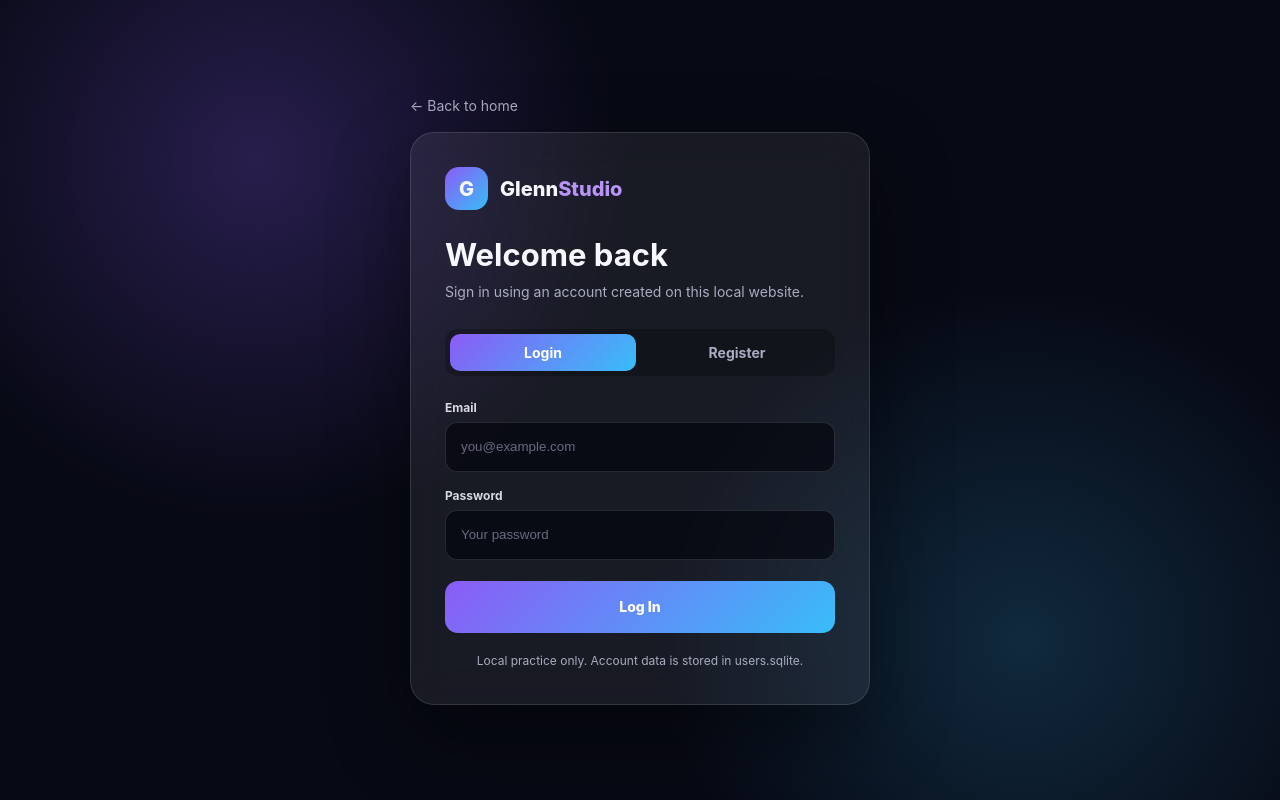
After one commit to hisirdoux1/testing-website, a PHP site: page /auth.php?form=login in a window 1280 px wide. The commit adds this page. Run offline with PHP 8.4, Linux system fonts and the light colour scheme; data comes from the database, SQL or seed files in the repository; both versions use the stored data as it was after the commit.

Commit message:
Add PHP login and registration

```diff
--- /dev/null
+++ b/auth.php
@@ -0,0 +1,548 @@
+<?php
+declare(strict_types=1);
+
+session_start();
+
+function e(string $value): string
+{
+    return htmlspecialchars($value, ENT_QUOTES, 'UTF-8');
+}
+
+try {
+    $db = new PDO('sqlite:' . __DIR__ . '/users.sqlite');
+    $db->setAttribute(PDO::ATTR_ERRMODE, PDO::ERRMODE_EXCEPTION);
+    $db->setAttribute(PDO::ATTR_DEFAULT_FETCH_MODE, PDO::FETCH_ASSOC);
+
+    $db->exec(
+        'CREATE TABLE IF NOT EXISTS users (
+            id INTEGER PRIMARY KEY AUTOINCREMENT,
+            name TEXT NOT NULL,
+            email TEXT NOT NULL UNIQUE COLLATE NOCASE,
+            password_hash TEXT NOT NULL,
+            created_at TEXT NOT NULL DEFAULT CURRENT_TIMESTAMP
+        )'
+    );
+} catch (PDOException $exception) {
+    http_response_code(500);
+    exit('Database error. Make sure PDO SQLite is enabled in PHP.');
+}
+
+if (empty($_SESSION['csrf_token'])) {
+    $_SESSION['csrf_token'] = bin2hex(random_bytes(32));
+}
+
+$message = '';
+$messageType = '';
+$activeForm = ($_GET['form'] ?? 'login') === 'register' ? 'register' : 'login';
+
+if (isset($_GET['logged_out'])) {
+    $message = 'You have been logged out.';
+    $messageType = 'success';
+}
+
+if ($_SERVER['REQUEST_METHOD'] === 'POST') {
+    $submittedToken = (string) ($_POST['csrf_token'] ?? '');
+
+    if (!hash_equals($_SESSION['csrf_token'], $submittedToken)) {
+        $message = 'Invalid request. Refresh the page and try again.';
+        $messageType = 'error';
+    } else {
+        $action = (string) ($_POST['action'] ?? '');
+
+        if ($action === 'register') {
+            $activeForm = 'register';
+
+            $name = trim((string) ($_POST['name'] ?? ''));
+            $email = strtolower(trim((string) ($_POST['email'] ?? '')));
+            $password = (string) ($_POST['password'] ?? '');
+            $confirmPassword = (string) ($_POST['confirm_password'] ?? '');
+
+            if ($name === '' || $email === '' || $password === '') {
+                $message = 'Complete all required fields.';
+                $messageType = 'error';
+            } elseif (!filter_var($email, FILTER_VALIDATE_EMAIL)) {
+                $message = 'Enter a valid email address.';
+                $messageType = 'error';
+            } elseif (mb_strlen($password) < 8) {
+                $message = 'Password must contain at least 8 characters.';
+                $messageType = 'error';
+            } elseif ($password !== $confirmPassword) {
+                $message = 'The passwords do not match.';
+                $messageType = 'error';
+            } else {
+                $checkUser = $db->prepare(
+                    'SELECT id FROM users WHERE email = :email LIMIT 1'
+                );
+                $checkUser->execute(['email' => $email]);
+
+                if ($checkUser->fetch()) {
+                    $message = 'An account with that email already exists.';
+                    $messageType = 'error';
+                } else {
+                    $createUser = $db->prepare(
+                        'INSERT INTO users (name, email, password_hash)
+                         VALUES (:name, :email, :password_hash)'
+                    );
+
+                    $createUser->execute([
+                        'name' => $name,
+                        'email' => $email,
+                        'password_hash' => password_hash(
+                            $password,
+                            PASSWORD_DEFAULT
+                        ),
+                    ]);
+
+                    session_regenerate_id(true);
+
+                    $_SESSION['user'] = [
+                        'id' => (int) $db->lastInsertId(),
+                        'name' => $name,
+                        'email' => $email,
+                    ];
+
+                    header('Location: auth.php');
+                    exit;
+                }
+            }
+        }
+
+        if ($action === 'login') {
+            $activeForm = 'login';
+
+            $email = strtolower(trim((string) ($_POST['email'] ?? '')));
+            $password = (string) ($_POST['password'] ?? '');
+
+            $findUser = $db->prepare(
+                'SELECT id, name, email, password_hash
+                 FROM users
+                 WHERE email = :email
+                 LIMIT 1'
+            );
+            $findUser->execute(['email' => $email]);
+            $user = $findUser->fetch();
+
+            if (!$user || !password_verify($password, $user['password_hash'])) {
+                $message = 'Incorrect email or password.';
+                $messageType = 'error';
+            } else {
+                session_regenerate_id(true);
+
+                $_SESSION['user'] = [
+                    'id' => (int) $user['id'],
+                    'name' => (string) $user['name'],
+                    'email' => (string) $user['email'],
+                ];
+
+                header('Location: auth.php');
+                exit;
+            }
+        }
+
+        if ($action === 'logout') {
+            unset($_SESSION['user']);
+            session_regenerate_id(true);
+
+            header('Location: auth.php?logged_out=1');
+            exit;
+        }
+    }
+}
+
+$currentUser = $_SESSION['user'] ?? null;
+?>
+<!DOCTYPE html>
+<html lang="en">
+<head>
+    <meta charset="UTF-8">
+    <meta name="viewport" content="width=device-width, initial-scale=1.0">
+    <title>Login | Glenn Studio</title>
+
+    <style>
+        :root {
+            --background: #070914;
+            --card: rgba(255, 255, 255, 0.07);
+            --border: rgba(255, 255, 255, 0.12);
+            --text: #f7f7ff;
+            --muted: #a9adc1;
+            --purple: #8b5cf6;
+            --blue: #38bdf8;
+            --green: #4ade80;
+            --red: #fb7185;
+            --gradient: linear-gradient(135deg, var(--purple), var(--blue));
+        }
+
+        * {
+            box-sizing: border-box;
+            margin: 0;
+            padding: 0;
+        }
+
+        body {
+            min-height: 100vh;
+            display: grid;
+            place-items: center;
+            padding: 30px 20px;
+            font-family: Inter, -apple-system, BlinkMacSystemFont, "Segoe UI", sans-serif;
+            color: var(--text);
+            background:
+                radial-gradient(circle at 20% 20%, rgba(139, 92, 246, 0.25), transparent 30%),
+                radial-gradient(circle at 80% 80%, rgba(56, 189, 248, 0.18), transparent 30%),
+                var(--background);
+        }
+
+        a {
+            color: inherit;
+            text-decoration: none;
+        }
+
+        .auth-page {
+            width: min(100%, 460px);
+        }
+
+        .back-link {
+            display: inline-block;
+            margin-bottom: 18px;
+            color: var(--muted);
+            font-size: 14px;
+        }
+
+        .back-link:hover {
+            color: var(--text);
+        }
+
+        .auth-card {
+            padding: 34px;
+            background: var(--card);
+            border: 1px solid var(--border);
+            border-radius: 24px;
+            box-shadow: 0 30px 80px rgba(0, 0, 0, 0.4);
+            backdrop-filter: blur(20px);
+        }
+
+        .brand {
+            display: flex;
+            align-items: center;
+            gap: 12px;
+            margin-bottom: 28px;
+            font-size: 20px;
+            font-weight: 800;
+        }
+
+        .brand-logo {
+            width: 43px;
+            height: 43px;
+            display: grid;
+            place-items: center;
+            border-radius: 14px;
+            background: var(--gradient);
+        }
+
+        .brand-highlight {
+            color: #b794f6;
+        }
+
+        h1 {
+            margin-bottom: 9px;
+            font-size: 31px;
+            line-height: 1.1;
+        }
+
+        .subtitle {
+            margin-bottom: 25px;
+            color: var(--muted);
+            font-size: 14px;
+            line-height: 1.6;
+        }
+
+        .tabs {
+            display: grid;
+            grid-template-columns: 1fr 1fr;
+            gap: 8px;
+            margin-bottom: 24px;
+            padding: 5px;
+            background: rgba(0, 0, 0, 0.25);
+            border-radius: 13px;
+        }
+
+        .tabs a {
+            padding: 10px;
+            border-radius: 10px;
+            color: var(--muted);
+            font-size: 14px;
+            font-weight: 700;
+            text-align: center;
+        }
+
+        .tabs a.active {
+            color: white;
+            background: var(--gradient);
+        }
+
+        .message {
+            margin-bottom: 18px;
+            padding: 12px 14px;
+            border-radius: 11px;
+            font-size: 13px;
+        }
+
+        .message.error {
+            color: #fecdd3;
+            background: rgba(251, 113, 133, 0.12);
+            border: 1px solid rgba(251, 113, 133, 0.3);
+        }
+
+        .message.success {
+            color: #bbf7d0;
+            background: rgba(74, 222, 128, 0.12);
+            border: 1px solid rgba(74, 222, 128, 0.3);
+        }
+
+        .field {
+            margin-bottom: 16px;
+        }
+
+        label {
+            display: block;
+            margin-bottom: 7px;
+            color: #d7d9e2;
+            font-size: 12px;
+            font-weight: 700;
+        }
+
+        input {
+            width: 100%;
+            min-height: 50px;
+            padding: 0 15px;
+            color: white;
+            background: rgba(5, 7, 15, 0.7);
+            border: 1px solid var(--border);
+            border-radius: 12px;
+            outline: none;
+        }
+
+        input:focus {
+            border-color: var(--purple);
+            box-shadow: 0 0 0 4px rgba(139, 92, 246, 0.13);
+        }
+
+        input::placeholder {
+            color: #666b80;
+        }
+
+        .submit-button,
+        .logout-button {
+            width: 100%;
+            min-height: 52px;
+            margin-top: 5px;
+            color: white;
+            background: var(--gradient);
+            border: 0;
+            border-radius: 13px;
+            font: inherit;
+            font-size: 14px;
+            font-weight: 800;
+            cursor: pointer;
+        }
+
+        .submit-button:hover,
+        .logout-button:hover {
+            filter: brightness(1.08);
+        }
+
+        .helper {
+            margin-top: 18px;
+            color: var(--muted);
+            font-size: 12px;
+            line-height: 1.6;
+            text-align: center;
+        }
+
+        .profile {
+            padding: 22px;
+            background: rgba(139, 92, 246, 0.1);
+            border: 1px solid rgba(183, 148, 246, 0.25);
+            border-radius: 16px;
+        }
+
+        .profile span {
+            color: var(--muted);
+            font-size: 12px;
+        }
+
+        .profile strong {
+            display: block;
+            margin: 4px 0 18px;
+            font-size: 18px;
+        }
+
+        @media (max-width: 520px) {
+            .auth-card {
+                padding: 25px;
+            }
+        }
+    </style>
+</head>
+<body>
+    <main class="auth-page">
+        <a class="back-link" href="index.php">← Back to home</a>
+
+        <section class="auth-card">
+            <div class="brand">
+                <span class="brand-logo">G</span>
+                <span>Glenn<span class="brand-highlight">Studio</span></span>
+            </div>
+
+            <?php if ($currentUser): ?>
+                <h1>Welcome, <?= e((string) $currentUser['name']) ?>.</h1>
+                <p class="subtitle">Your PHP login session is currently active.</p>
+
+                <div class="profile">
+                    <span>Signed in as</span>
+                    <strong><?= e((string) $currentUser['email']) ?></strong>
+
+                    <form method="post" action="auth.php">
+                        <input
+                            type="hidden"
+                            name="csrf_token"
+                            value="<?= e($_SESSION['csrf_token']) ?>"
+                        >
+                        <input type="hidden" name="action" value="logout">
+                        <button class="logout-button" type="submit">Log Out</button>
+                    </form>
+                </div>
+            <?php else: ?>
+                <h1><?= $activeForm === 'register' ? 'Create account' : 'Welcome back' ?></h1>
+                <p class="subtitle">
+                    <?= $activeForm === 'register'
+                        ? 'Register a local account to test PHP and SQLite.'
+                        : 'Sign in using an account created on this local website.' ?>
+                </p>
+
+                <nav class="tabs" aria-label="Authentication forms">
+                    <a
+                        class="<?= $activeForm === 'login' ? 'active' : '' ?>"
+                        href="auth.php?form=login"
+                    >Login</a>
+                    <a
+                        class="<?= $activeForm === 'register' ? 'active' : '' ?>"
+                        href="auth.php?form=register"
+                    >Register</a>
+                </nav>
+
+                <?php if ($message !== ''): ?>
+                    <div class="message <?= e($messageType) ?>">
+                        <?= e($message) ?>
+                    </div>
+                <?php endif; ?>
+
+                <?php if ($activeForm === 'register'): ?>
+                    <form method="post" action="auth.php?form=register">
+                        <input
+                            type="hidden"
+                            name="csrf_token"
+                            value="<?= e($_SESSION['csrf_token']) ?>"
+                        >
+                        <input type="hidden" name="action" value="register">
+
+                        <div class="field">
+                            <label for="register-name">Full name</label>
+                            <input
+                                id="register-name"
+                                name="name"
+                                type="text"
+                                placeholder="Glenn Masculino"
+                                autocomplete="name"
+                                required
+                            >
+                        </div>
+
+                        <div class="field">
+                            <label for="register-email">Email</label>
+                            <input
+                                id="register-email"
+                                name="email"
+                                type="email"
+                                placeholder="you@example.com"
+                                autocomplete="email"
+                                required
+                            >
+                        </div>
+
+                        <div class="field">
+                            <label for="register-password">Password</label>
+                            <input
+                                id="register-password"
+                                name="password"
+                                type="password"
+                                placeholder="At least 8 characters"
+                                autocomplete="new-password"
+                                minlength="8"
+                                required
+                            >
+                        </div>
+
+                        <div class="field">
+                            <label for="confirm-password">Confirm password</label>
+                            <input
+                                id="confirm-password"
+                                name="confirm_password"
+                                type="password"
+                                placeholder="Repeat your password"
+                                autocomplete="new-password"
+                                minlength="8"
+                                required
+                            >
+                        </div>
+
+                        <button class="submit-button" type="submit">
+                            Create Account
+                        </button>
+                    </form>
+                <?php else: ?>
+                    <form method="post" action="auth.php?form=login">
+                        <input
+                            type="hidden"
+                            name="csrf_token"
+                            value="<?= e($_SESSION['csrf_token']) ?>"
+                        >
+                        <input type="hidden" name="action" value="login">
+
+                        <div class="field">
+                            <label for="login-email">Email</label>
+                            <input
+                                id="login-email"
+                                name="email"
+                                type="email"
+                                placeholder="you@example.com"
+                                autocomplete="email"
+                                required
+                            >
+                        </div>
+
+                        <div class="field">
+                            <label for="login-password">Password</label>
+                            <input
+                                id="login-password"
+                                name="password"
+                                type="password"
+                                placeholder="Your password"
+                                autocomplete="current-password"
+                                required
+                            >
+                        </div>
+
+                        <button class="submit-button" type="submit">
+                            Log In
+                        </button>
+                    </form>
+                <?php endif; ?>
+
+                <p class="helper">
+                    Local practice only. Account data is stored in users.sqlite.
+                </p>
+            <?php endif; ?>
+        </section>
+    </main>
+</body>
+</html>
--- /dev/null
+++ b/gitignore.txt
@@ -0,0 +1,4 @@
+users.sqlite
+users.sqlite-shm
+users.sqlite-wal
+.DS_Store
```
Also changed, not shown: index.php (+11 -5 lines), users.sqlite (added).
